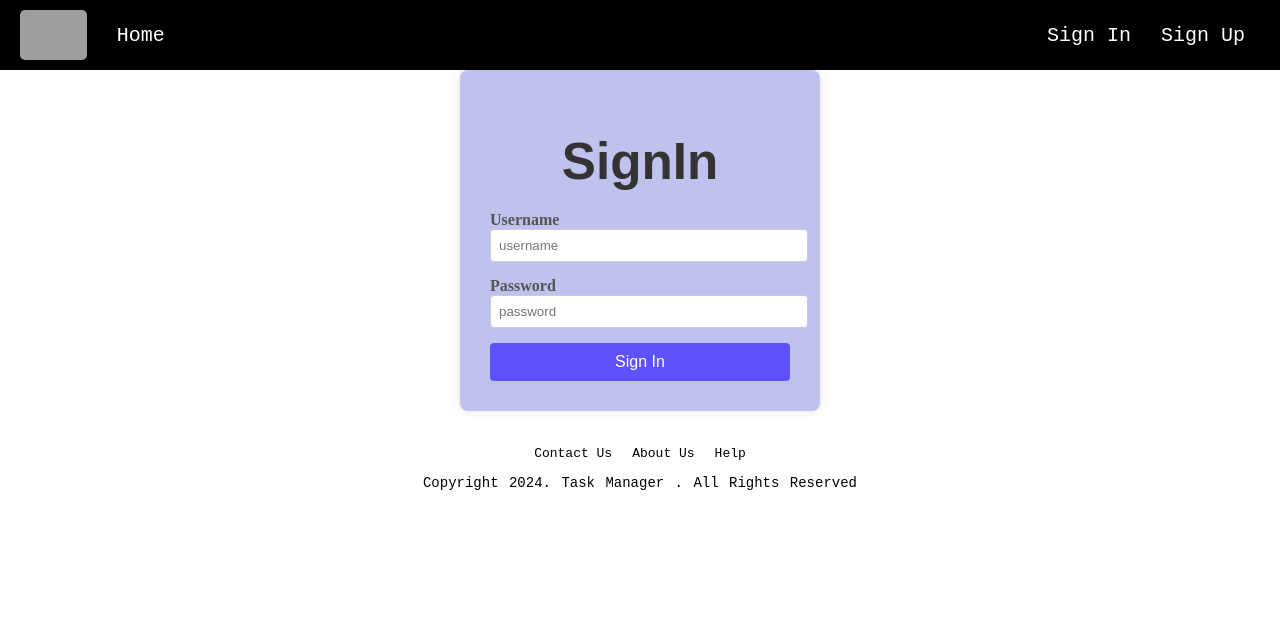
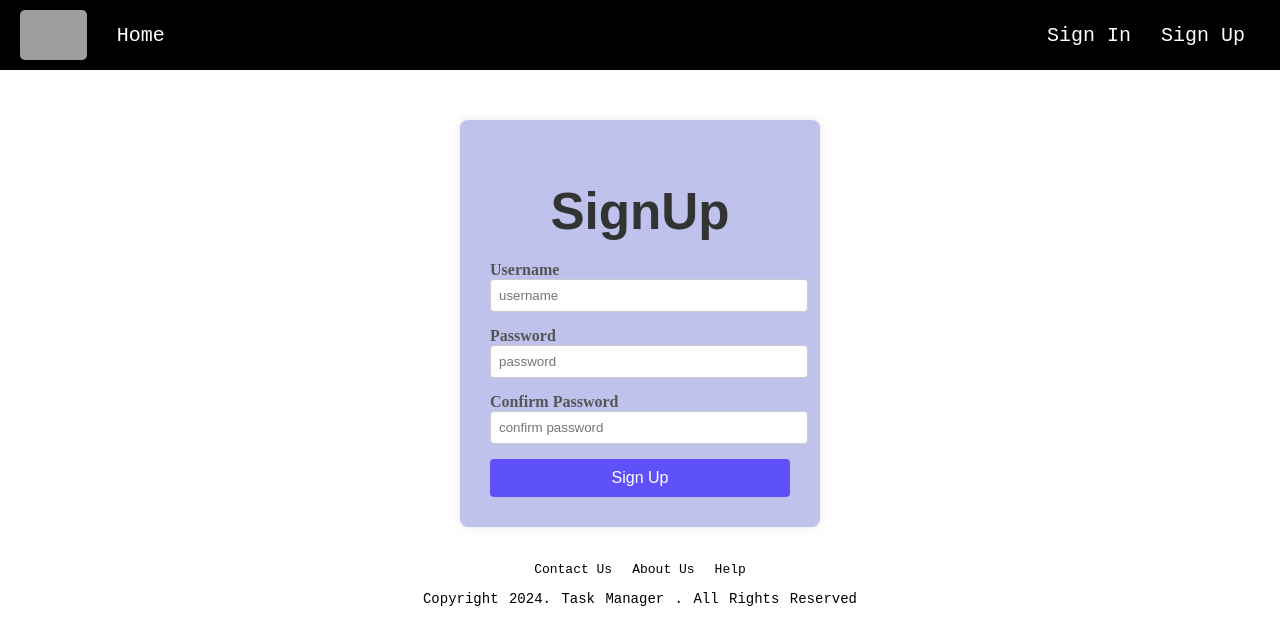
Before and after one commit to AliHussain-arch/TASK-MANAGER, a React (Vite) app in the folder FRONTEND/: page / in a window 1280 px wide. Shown: the top 644 px of the page. Built offline with nearby package versions, Linux system fonts and the light colour scheme; no server answers; grey boxes are pictures that could not be loaded.

Commit message:
added the inner-body

```diff
--- a/FRONTEND/src/App.jsx
+++ b/FRONTEND/src/App.jsx
@@ -78,7 +78,7 @@ function App() {
   return (
     <>
     <Navbar/>
-      {!user ? (
+      {/* {!user ? (
         <SignIn signIn={authService.signin} getUser={authService.getUser} setUser={setUser} />
       ) : (
         <>
@@ -87,7 +87,8 @@ function App() {
           <ProjectForm createProject={projectService.createProject} updateProject={projectService.updateProject} userId={user.id} />
           <ProjectList listProjects={projectService.listProjects} userId={user.id} />
         </>
-      )}
+      )} */}
+      <SignUp/>
       <Footer/>
       </>
   );
--- a/FRONTEND/src/components/Authentication/signIn/signIn.css
+++ b/FRONTEND/src/components/Authentication/signIn/signIn.css
@@ -3,11 +3,20 @@
 .container {
   width: 80%;
   max-width: 300px;
-    margin: 0 auto;
+  max-height: 300px;
   padding: 30px;
   background-color: #c0c2ee;
   border-radius: 8px;
   box-shadow: 0 0 10px rgba(0, 0, 0, 0.1);
+
+}
+  .inner-body{
+    width: 100%;
+    /* height: 70vh; */
+    height: 100%;
+    display: flex;
+    justify-content: center;
+    padding-top: 50px;
   }
 
   h1 {
--- a/FRONTEND/src/components/Authentication/signIn/signIn.jsx
+++ b/FRONTEND/src/components/Authentication/signIn/signIn.jsx
@@ -12,7 +12,7 @@ export default function SignIn({signIn, getUser, setUser}) {
     setUser(await getUser)
   }
   return (
-
+    <div className="inner-body">
     <div className="container">
       <h1>SignIn</h1>
       <form onSubmit={handleFormSubmit}>
@@ -41,5 +41,6 @@ export default function SignIn({signIn, getUser, setUser}) {
         <button className="button-sign-in" type="submit">Sign In</button>
       </form>
     </div>
+    </div>
   );
 }
--- a/FRONTEND/src/components/Authentication/signUp/signUp.css
+++ b/FRONTEND/src/components/Authentication/signUp/signUp.css
@@ -1,13 +1,23 @@
 /* styles.css */
 
-.container {
+
+.container-SignUp {
   width: 80%;
   max-width: 300px;
-    margin: 0 auto;
+  max-height: 350px;
   padding: 30px;
   background-color: #c0c2ee;
   border-radius: 8px;
   box-shadow: 0 0 10px rgba(0, 0, 0, 0.1);
+
+}
+  .inner-body{
+    width: 100%;
+    /* height: 70vh; */
+    height: 100%;
+    display: flex;
+    justify-content: center;
+    padding-top: 50px;
   }
 
   h1 {
--- a/FRONTEND/src/components/Authentication/signUp/signUp.jsx
+++ b/FRONTEND/src/components/Authentication/signUp/signUp.jsx
@@ -17,7 +17,8 @@ export default function SignUp({signUp}) {
       password: formData.password
     });}
   return (
-    <div className="container">
+    <div className="inner-body">
+    <div className="container-SignUp">
 
       <h1>SignUp</h1>
       <form onSubmit={handleFormSubmit}>
@@ -58,6 +59,7 @@ export default function SignUp({signUp}) {
         </div>
         <button className="button-Sign-Up" type="submit">Sign Up</button>
       </form>
-    </div>
+    </div>    </div>
+
   );
 }
```
Lines whose indentation alone changed are shown as unchanged.
